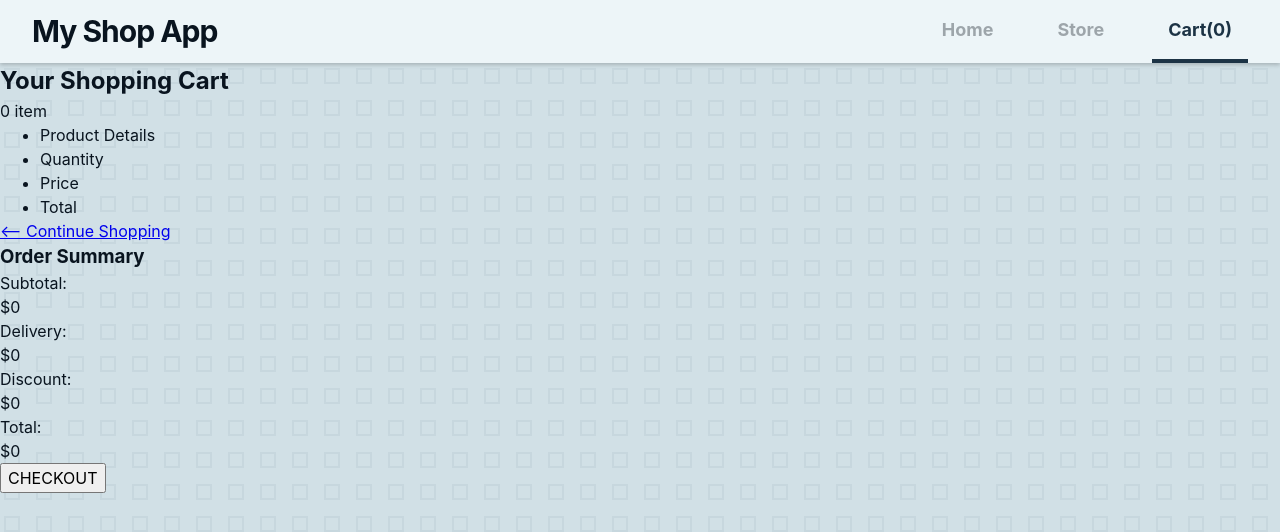
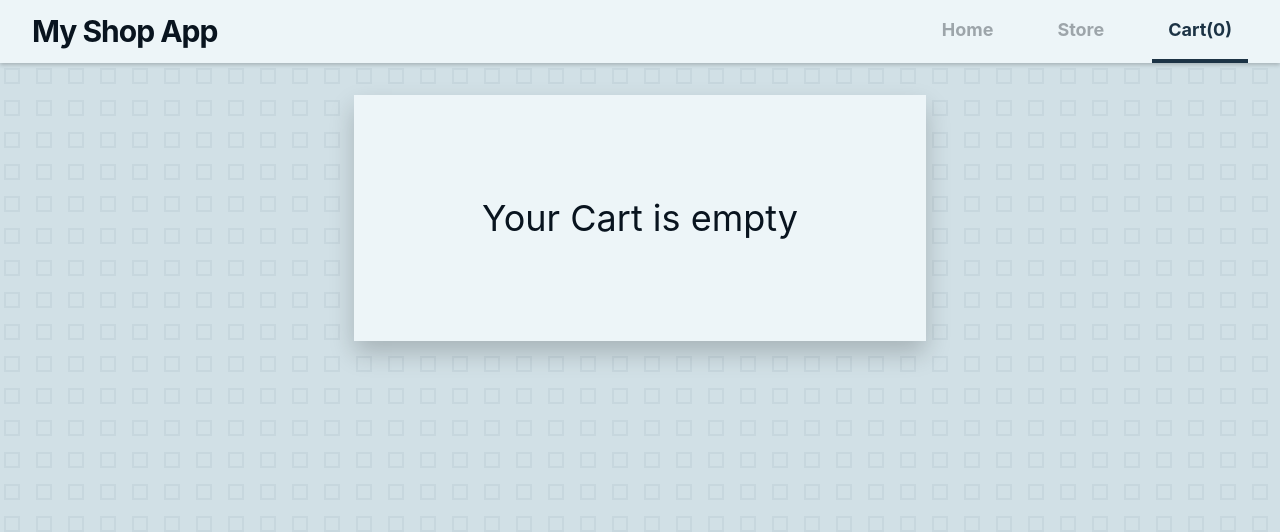
Before and after one commit to MewKay/shopping-cart, a React (Vite) app: page /store/cart in a window 1280 px wide. Shown: the top 532 px of the page. Built offline with nearby package versions, Linux system fonts and the light colour scheme.

Commit message:
Style Cart page
Added styling to Cart component.
Added styling to CartItem component.
Reworked elements' hierarchy for easier grid styling.
Fixed totalItemPrice of CartItem showing more than two decimals.

```diff
--- a/src/Cart page/Cart.jsx
+++ b/src/Cart page/Cart.jsx
@@ -1,29 +1,35 @@
 import { Link, useOutletContext } from "react-router-dom";
 import CartItem from "./CartItem";
+import styles from "./Cart.module.css";
 
 const Cart = () => {
   const { orderSubtotal, itemNumber, cart } = useOutletContext();
+  const isCartEmpty = cart.length <= 0;
   const itemPlural = itemNumber > 1 && "s";
   const deliveryFee = 0.0;
   const discount = 0.0;
   const orderTotal = orderSubtotal + deliveryFee + discount;
 
   return (
-    <div>
-      <div>
-        <header>
+    <main className={styles["main-container"]}>
+      <div className={styles["container"]}>
+        {isCartEmpty ? (
+          <p className={styles["empty-message"]}>Your Cart is empty</p>
+        ) : (
+          <>
+            <div className={styles["cart-container"]}>
+              <header className={styles["cart-header"]}>
                 <h2>Your Shopping Cart</h2>
                 <p>
-            {itemNumber} item{itemPlural}
+                  {itemNumber} different item{itemPlural}
                 </p>
               </header>
-        <ul>
-          <li>Product Details</li>
-          <li>Quantity</li>
-          <li>Price</li>
-          <li>Total</li>
-        </ul>
-        <ul>
+              <div className={styles["cart-list"]}>
+                <p className={styles["cart-list-header"]}>PRODUCT DETAILS</p>
+                <p className={styles["cart-list-header"]}>QUANTITY</p>
+                <p className={styles["cart-list-header"]}>PRICE</p>
+                <p className={styles["cart-list-header"]}>TOTAL</p>
+                <p></p>
                 {cart.map((item, index) => (
                   <CartItem
                     key={item.productDetails.id}
@@ -31,32 +37,37 @@
                     cartItemIndex={index}
                   />
                 ))}
-        </ul>
-        <Link to={"/store/all"}>{"<-- Continue Shopping"}</Link>
+              </div>
+              <Link to={"/store/all"} className={styles["go-shop-link"]}>
+                {"<-- Continue Shopping"}
+              </Link>
+            </div>
+            <div className={styles["summary-container"]}>
+              <h3 className={styles["summary-title"]}>Order Summary</h3>
+              <div className={styles["summary-info"]}>
+                <div>
+                  <p className={styles["summary-labels"]}>SUBTOTAL</p>
+                  <p className={styles["summary-prices"]}>${orderSubtotal}</p>
                 </div>
                 <div>
-        <div>
-          <h3>Order Summary</h3>
-          <div>
-            <p>Subtotal:</p>
-            <p>${orderSubtotal}</p>
+                  <p className={styles["summary-labels"]}>DELIVERY</p>
+                  <p className={styles["summary-prices"]}>${deliveryFee}</p>
                 </div>
                 <div>
-            <p>Delivery:</p>
-            <p>${deliveryFee}</p>
+                  <p className={styles["summary-labels"]}>DISCOUNT</p>
+                  <p className={styles["summary-prices"]}>${discount}</p>
                 </div>
-          <div>
-            <p>Discount:</p>
-            <p>${discount}</p>
+                <div className={styles["total-container"]}>
+                  <p className={styles["summary-labels"]}>TOTAL</p>
+                  <p className={styles["summary-prices"]}>${orderTotal}</p>
                 </div>
-          <div>
-            <p>Total:</p>
-            <p>${orderTotal}</p>
-          </div>
-          <button>CHECKOUT</button>
+                <button className={styles["checkout-button"]}>CHECKOUT</button>
               </div>
             </div>
+          </>
+        )}
       </div>
+    </main>
   );
 };
 
--- /dev/null
+++ b/src/Cart page/Cart.module.css
@@ -0,0 +1,116 @@
+.main-container {
+  display: flex;
+  justify-content: center;
+  align-items: start;
+  padding: var(--spacing-6) var(--spacing-8);
+}
+
+.container {
+  display: flex;
+  background-color: var(--grey-100);
+  box-shadow: var(--shadow-4);
+}
+
+.cart-container,
+.summary-container {
+  padding: var(--spacing-6) var(--spacing-6);
+}
+
+.cart-container {
+  flex: 5;
+}
+
+.cart-header {
+  display: flex;
+  justify-content: space-between;
+  align-items: baseline;
+  font-weight: 700;
+  padding-bottom: var(--spacing-4);
+  margin-bottom: var(--spacing-4);
+  border-bottom: solid 2px var(--grey-400);
+}
+
+.cart-header > h2 {
+  font-size: var(--font-size-6);
+}
+
+.cart-header > p {
+  font-size: var(--font-size-4);
+}
+
+.cart-list {
+  display: grid;
+  grid-template-columns: var(--spacing-12) repeat(3, 1fr) var(--spacing-7);
+  justify-items: center;
+  align-items: center;
+  gap: var(--spacing-5);
+  list-style: none;
+  padding-left: 0;
+}
+
+.cart-list-header {
+  padding-left: 0;
+  list-style: none;
+  text-align: center;
+  color: var(--grey-700);
+  font-size: var(--font-size-1);
+}
+
+.go-shop-link {
+  display: block;
+  margin-top: var(--spacing-7);
+  text-decoration: none;
+  color: var(--grey-700);
+  font-size: var(--font-size-4);
+}
+
+.summary-container {
+  flex: 2;
+  background-color: var(--grey-200);
+}
+
+.summary-title {
+  font-size: var(--font-size-6);
+  font-weight: 700;
+  border-bottom: solid 2px var(--grey-400);
+  padding-bottom: var(--spacing-4);
+  margin-bottom: var(--spacing-4);
+}
+
+.summary-info {
+  display: flex;
+  flex-direction: column;
+  gap: var(--spacing-4);
+}
+
+.summary-info > div {
+  display: flex;
+  justify-content: space-between;
+}
+
+.summary-prices {
+  font-size: var(--font-size-4);
+}
+
+.total-container {
+  border-top: solid 2px var(--grey-400);
+  padding-top: var(--spacing-5);
+  margin-bottom: var(--spacing-4);
+}
+
+.total-container .summary-prices {
+  font-weight: 700;
+}
+
+.empty-message {
+  font-size: var(--font-size-8);
+  padding: var(--spacing-9) var(--spacing-10);
+}
+
+.checkout-button {
+  padding: var(--spacing-3) 0;
+  border: none;
+  background-color: var(--grey-900);
+  color: var(--grey-100);
+  font-weight: 700;
+}
--- a/src/Cart page/CartItem.jsx
+++ b/src/Cart page/CartItem.jsx
@@ -1,6 +1,7 @@
 import PropTypes from "prop-types";
 import { useState } from "react";
 import { useOutletContext } from "react-router-dom";
+import styles from "./CartItem.module.css";
 
 const CartItem = ({ cartItem, cartItemIndex }) => {
   const { cart, setCart } = useOutletContext();
@@ -11,7 +12,10 @@
 
   const [productQuantity, setProductQuantity] = useState(quantity);
 
-  const totalItemPrice = price * productQuantity;
+  //Will format the number to always have 2 decimal places
+  const totalItemPrice = Number(
+    Math.round(price * productQuantity + "e2") + "e-2"
+  );
 
   const handleIncreaseQuantity = () => {
     const newCart = structuredClone(cart);
@@ -64,19 +68,21 @@
   };
 
   return (
-    <li>
-      <div>
-        <div>
-          <img src={image} alt="" />
-          <div>
-            <p>{title}</p>
-            <p>Category: {category}</p>
+    <>
+      <div className={styles["details-container"]}>
+        <div className={styles["image-container"]}>
+          <img src={image} alt="" className={styles["image-product"]} />
+        </div>
+        <div className={styles["details-info"]}>
+          <p className={styles["details-title"]}>{title}</p>
+          <p className={styles["details-category"]}>Category: {category}</p>
         </div>
       </div>
-        <div>
+      <div className={styles["quantity-container"]}>
         <button
           aria-label="Increase quantity"
           onClick={handleIncreaseQuantity}
+          className={styles["add-button"]}
         >
           +
         </button>
@@ -86,21 +92,26 @@
           min={1}
           value={productQuantity}
           onChange={handleTypeQuantity}
+          className={styles["quantity-input"]}
         />
         <button
           aria-label="Decrease quantity"
           onClick={handleDecreaseQuantity}
+          className={styles["subtract-button"]}
         >
           -
         </button>
       </div>
       <div>${price}</div>
       <div>${totalItemPrice}</div>
-      </div>
-      <button aria-label="Remove item from cart" onClick={handleRemoveCartItem}>
+      <button
+        aria-label="Remove item from cart"
+        onClick={handleRemoveCartItem}
+        className={styles["remove-item"]}
+      >
         X
       </button>
-    </li>
+    </>
   );
 };
 
--- /dev/null
+++ b/src/Cart page/CartItem.module.css
@@ -0,0 +1,59 @@
+.details-container {
+  display: flex;
+  gap: var(--spacing-2);
+}
+
+.image-container {
+  flex-shrink: 0;
+  display: flex;
+  justify-content: center;
+  padding: var(--spacing-2) var(--spacing-2);
+  background-color: white;
+  flex-basis: var(--spacing-9);
+  height: var(--spacing-9);
+}
+
+.image-product {
+  height: 100%;
+  object-fit: contain;
+}
+
+.details-info {
+  align-self: center;
+}
+
+.details-title {
+  font-size: var(--font-size-1);
+  margin-bottom: var(--spacing-2);
+}
+
+.details-category {
+  font-size: var(--font-size-1);
+  color: var(--grey-600);
+}
+
+.quantity-container {
+  composes: quantity-container from "../Store page/ActiveProduct.module.css";
+  justify-self: center;
+  margin-bottom: 0;
+}
+
+.add-button {
+  composes: add-button from "../Store page/ActiveProduct.module.css";
+}
+
+.subtract-button {
+  composes: subtract-button from "../Store page/ActiveProduct.module.css";
+}
+
+.quantity-input {
+  composes: quantity-input from "../Store page/ActiveProduct.module.css";
+}
+
+.remove-item {
+  border: solid 1px var(--grey-600);
+  height: var(--spacing-7);
+  width: var(--spacing-7);
+  background-color: var(--grey-100);
+  color: var(--grey-700);
+}
```
Also changed, not shown: 2 other files (tests, documents, lock files or other folders). Lines whose indentation alone changed are shown as unchanged.
